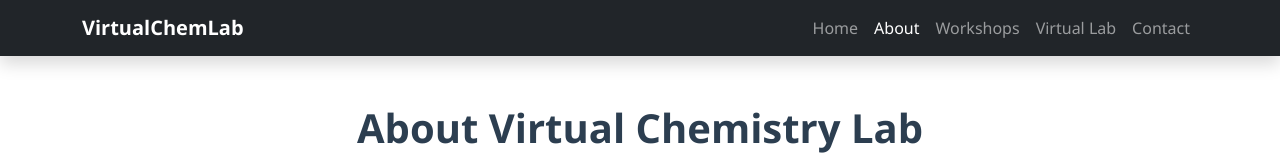
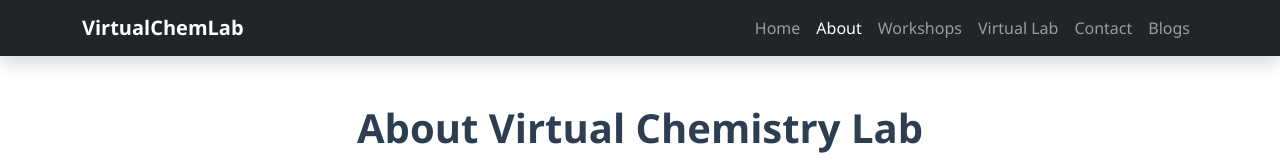
Before and after one commit to Ankush56432/virtual-chem-lab, a plain HTML site: page about.html in a window 1280 px wide. Shown: the top 160 px of the page. Drawn offline with nearby package versions, Linux system fonts and the light colour scheme.

Commit message:
Added blogs.html and updated navbar with Blogs link

```diff
--- a/about.html
+++ b/about.html
@@ -23,6 +23,7 @@
           <li class="nav-item"><a class="nav-link" href="workshops.html">Workshops</a></li>
           <li class="nav-item"><a class="nav-link" href="virtual-lab.html">Virtual Lab</a></li>
           <li class="nav-item"><a class="nav-link" href="contact.html">Contact</a></li>
+           <li class="nav-item"><a class="nav-link" href="blogs.html">Blogs</a></li>
         </ul>
       </div>
     </div>
```
Also changed, not shown: contact.html (+1 -0 lines), virtual-lab.html (+1 -0 lines), workshops.html (+1 -0 lines).
